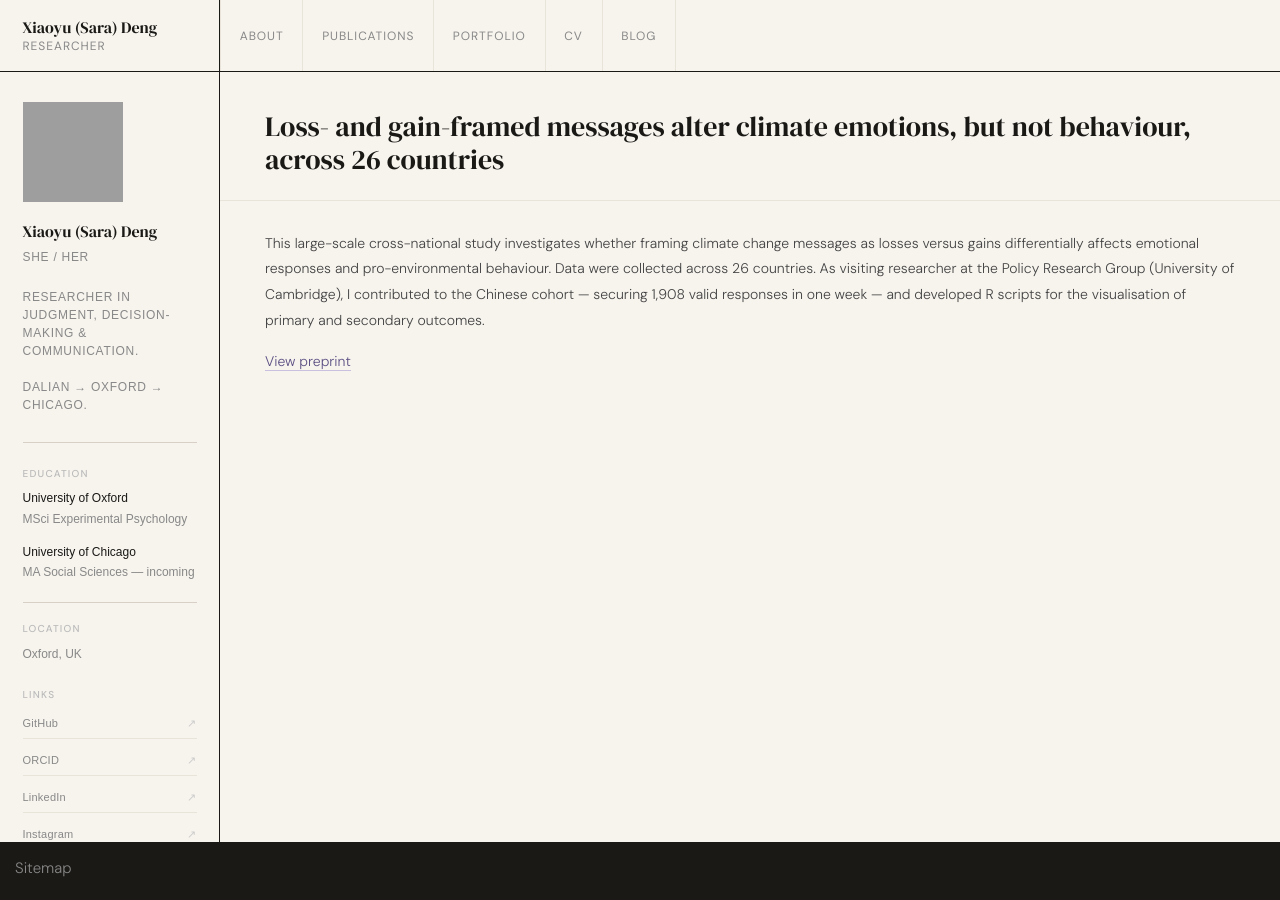
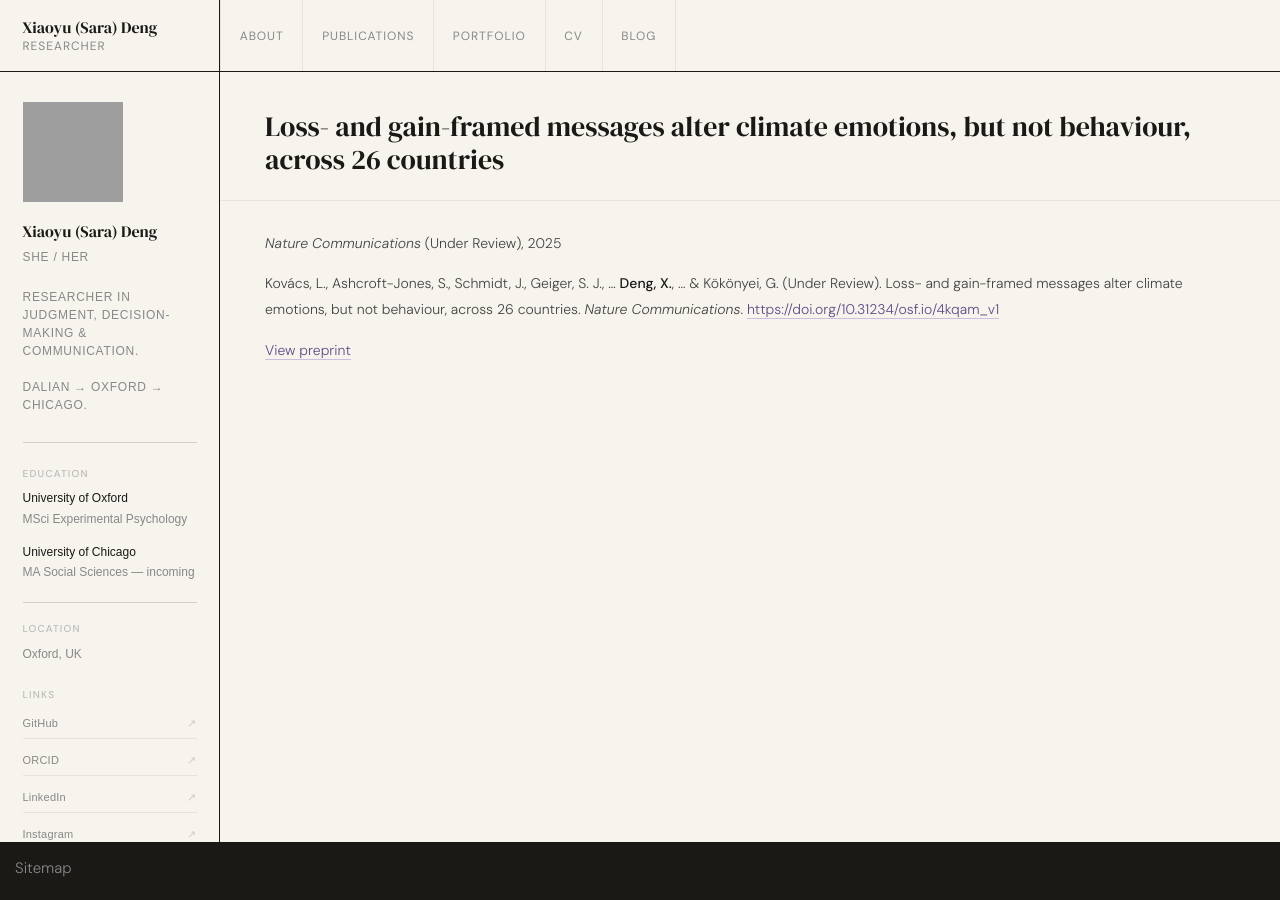
Before and after one commit to saradeng713/saradeng713.github.io, a Jekyll site: the page built from _publications/2025-climate-framing.md, in a window 1280 px wide and 900 px high, cut to the strip 0-900 px from the top of the window. Built offline with Jekyll 4.4.1, drawn with Linux system fonts in a browser that asks for light colours; a script that is not in the unit is left out; grey boxes are pictures that could not be loaded.

Commit message:
Update 2025-climate-framing.md

```diff
--- a/_publications/2025-climate-framing.md
+++ b/_publications/2025-climate-framing.md
@@ -7,9 +7,11 @@ excerpt: "A large-scale 26-country study examining how loss- versus gain-framed
 date: 2025-01-01
 venue: "Nature Communications (Under Review)"
 paperurl: "https://doi.org/10.31234/osf.io/4kqam_v1"
-citation: "Kovács, L., Ashcroft-Jones, S., Schmidt, J., Geiger, S. J., … Deng, X., … & Kökönyei, G. (Under Review). Loss- and gain-framed messages alter climate emotions, but not behaviour, across 26 countries. <i>Nature Communications</i>. https://doi.org/10.31234/osf.io/4kqam_v1"
+citation: "Kovács, L., Ashcroft-Jones, S., Schmidt, J., Geiger, S. J., … **Deng, X.**, … & Kökönyei, G. (Under Review). Loss- and gain-framed messages alter climate emotions, but not behaviour, across 26 countries. *Nature Communications*. https://doi.org/10.31234/osf.io/4kqam_v1"
 ---
 
-This large-scale cross-national study investigates whether framing climate change messages as losses versus gains differentially affects emotional responses and pro-environmental behaviour. Data were collected across 26 countries. As visiting researcher at the Policy Research Group (University of Cambridge), I contributed to the Chinese cohort — securing 1,908 valid responses in one week — and developed R scripts for the visualisation of primary and secondary outcomes.
+*Nature Communications* (Under Review), 2025
+
+Kovács, L., Ashcroft-Jones, S., Schmidt, J., Geiger, S. J., … **Deng, X.**, … & Kökönyei, G. (Under Review). Loss- and gain-framed messages alter climate emotions, but not behaviour, across 26 countries. *Nature Communications*. [https://doi.org/10.31234/osf.io/4kqam_v1](https://doi.org/10.31234/osf.io/4kqam_v1)
 
 [View preprint](https://doi.org/10.31234/osf.io/4kqam_v1)
```
